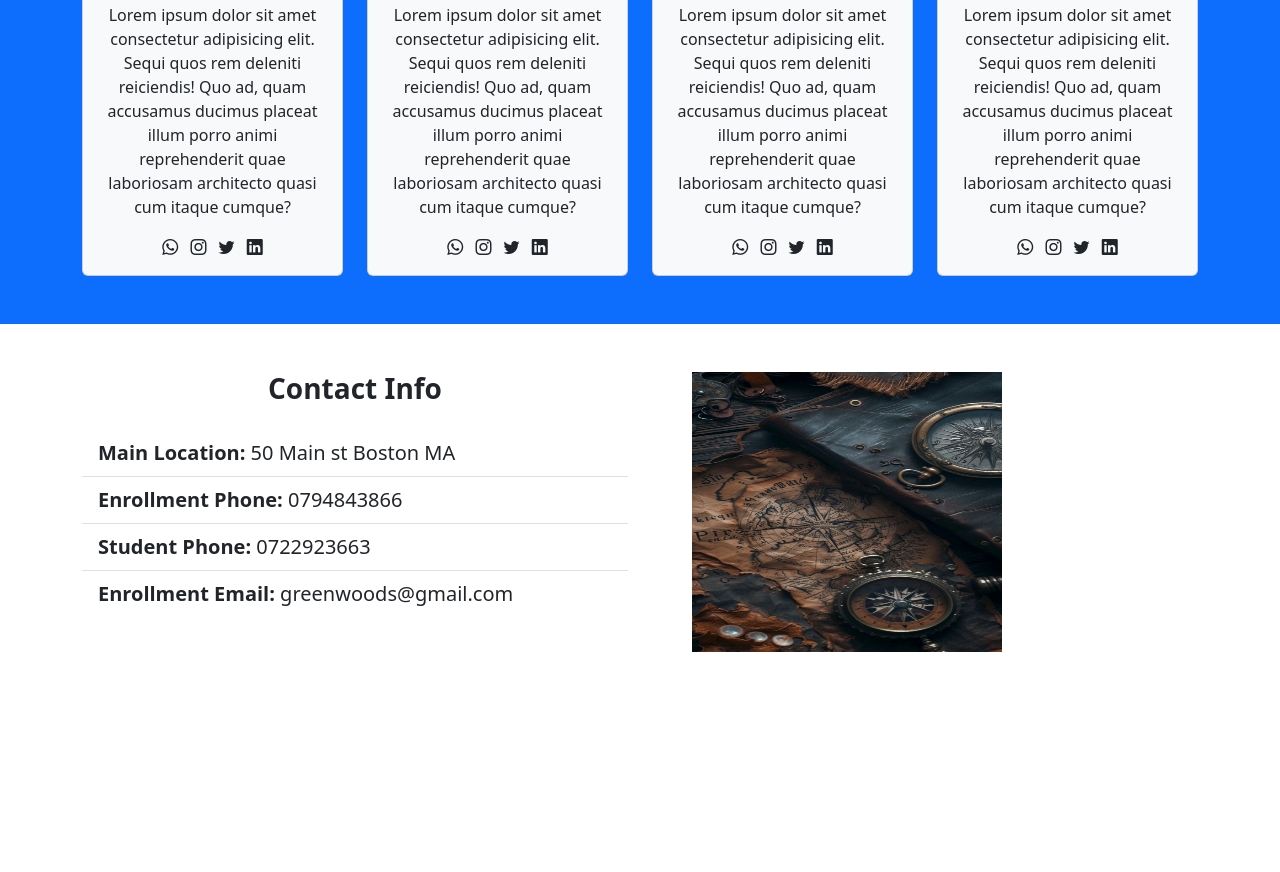
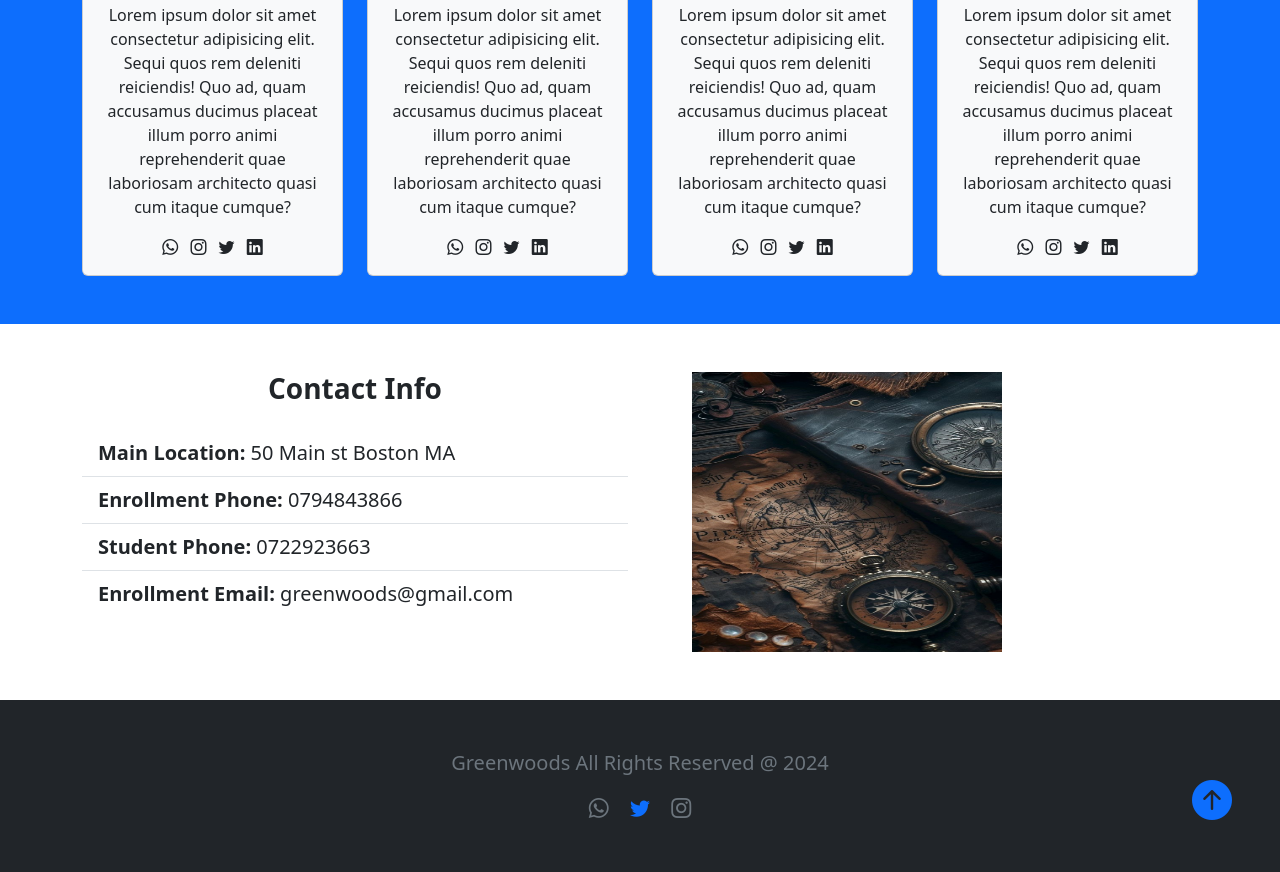
Before and after one commit to MbusyaNgesa/Boot, a plain HTML site: page index.html in a window 1280 px wide. Shown: the part 2834-3706 px from the top of the page. Before the commit the page ends 3534 px from the top, so only its background shows below. Drawn offline with nearby package versions, Linux system fonts and the light colour scheme.

Commit message:
Footer Section

```diff
--- a/index.html
+++ b/index.html
@@ -484,6 +484,25 @@
         </div>
       </div>
     </section>
+    <!--Footer-->
+    <footer class="p-5 bg-dark position-relative">
+      <div class="container">
+        <p class="text-secondary flex text-center lead">
+          Greenwoods All Rights Reserved @ 2024
+        </p>
+        <a href="#" class="position-absolute bottom-0 end-0 p-5"
+          ><i class="bi bi-arrow-up-circle-fill h1"></i
+        ></a>
+        <div class="text-center lead">
+          <a href=""
+            ><i class="bi bi-whatsapp m-2 icon-link-hover text-secondary"></i
+          ></a>
+          <a href=""><i class="bi bi-twitter m-2"></i></a>
+          <a href=""><i class="bi bi-instagram m-2 text-secondary"></i></a>
+        </div>
+      </div>
+    </footer>
+
     <script
       src="https://cdn.jsdelivr.net/npm/bootstrap@5.3.3/dist/js/bootstrap.bundle.min.js"
       integrity="sha384-YvpcrYf0tY3lHB60NNkmXc5s9fDVZLESaAA55NDzOxhy9GkcIdslK1eN7N6jIeHz"
```
